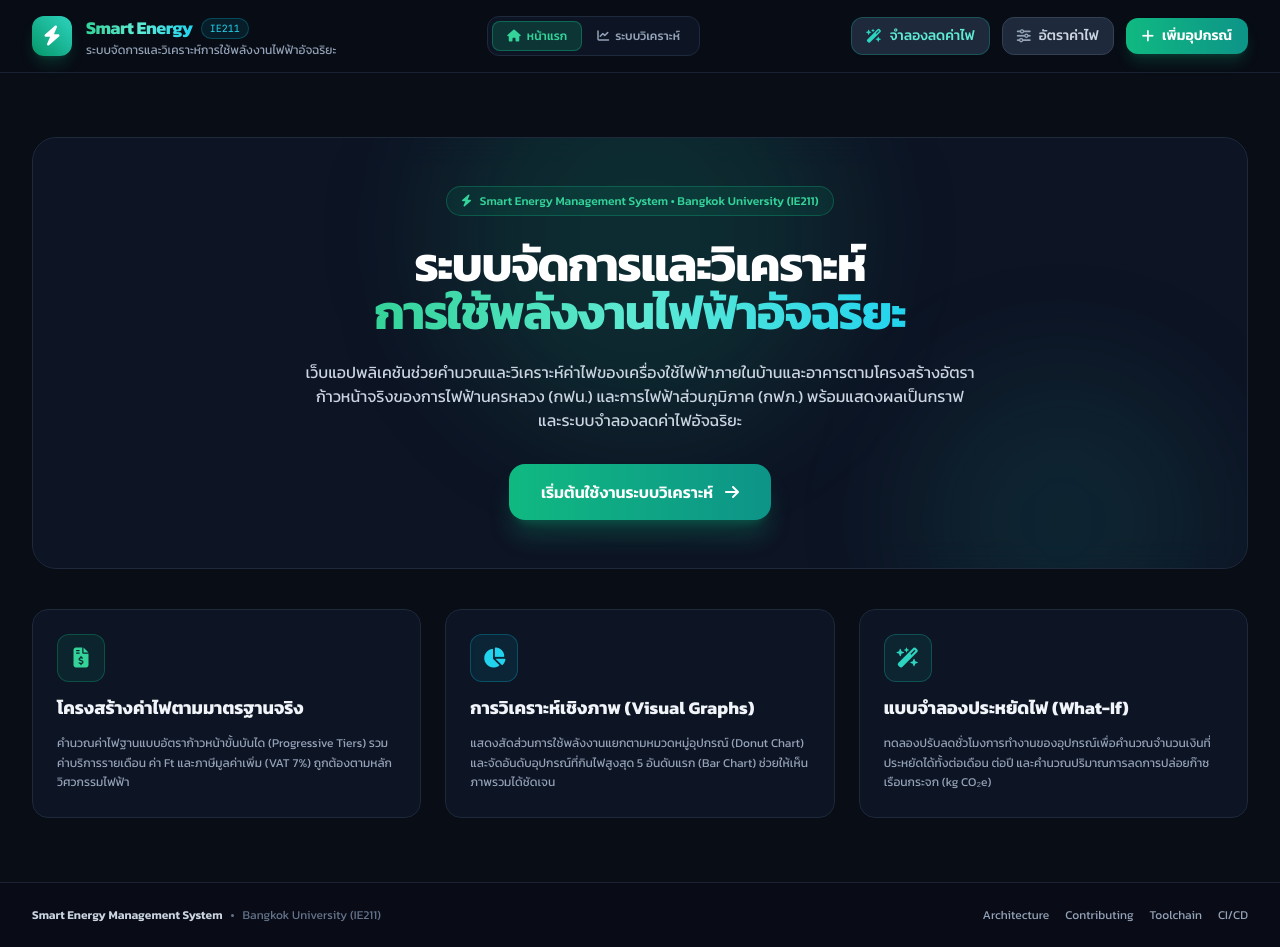
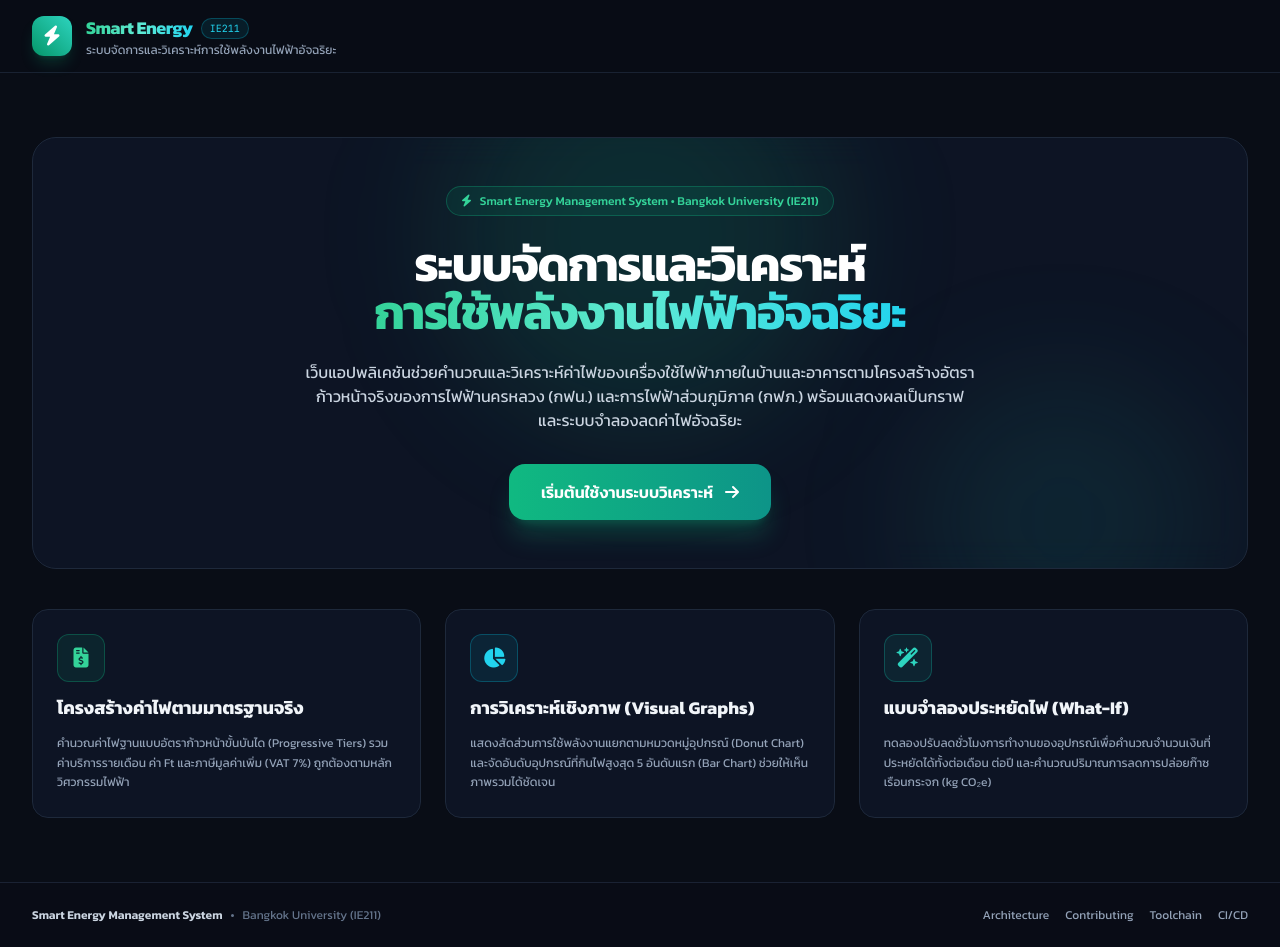
Before and after one commit to Lazypopular/IE211-PROJECT, a plain HTML site: page index.html in a window 1280 px wide. Drawn offline with nearby package versions, Linux system fonts and the light colour scheme.

Commit message:
style(ui): hide header actions on welcome view and move add-appliance button to list panel

```diff
--- a/index.html
+++ b/index.html
@@ -72,36 +72,24 @@
                 </div>
             </div>
 
-            <!-- Navigation Mode Switcher -->
-            <div class="flex items-center bg-slate-900/80 p-1 rounded-xl border border-slate-800 text-xs">
-                <button id="navHomeBtn" class="px-3.5 py-1.5 rounded-lg border border-transparent font-medium transition-all text-slate-400 hover:text-white flex items-center gap-1.5">
-                    <i class="fa-solid fa-house"></i>
+            <!-- Top Actions (ซ่อนในหน้าแรก แสดงเฉพาะหน้าระบบวิเคราะห์) -->
+            <div id="headerTopControls" class="hidden flex items-center gap-2 sm:gap-2.5 flex-wrap">
+                <!-- ปุ่มกลับหน้าแรก -->
+                <button id="navHomeBtn" class="px-3.5 py-2 rounded-xl bg-slate-800/90 hover:bg-slate-700 text-slate-300 hover:text-white border border-slate-700 text-xs sm:text-sm font-medium flex items-center gap-2 transition-all">
+                    <i class="fa-solid fa-house text-slate-400"></i>
                     <span>หน้าแรก</span>
                 </button>
-                <button id="navDashboardBtn" class="px-3.5 py-1.5 rounded-lg border border-transparent font-medium transition-all text-slate-400 hover:text-white flex items-center gap-1.5">
-                    <i class="fa-solid fa-chart-line"></i>
-                    <span>ระบบวิเคราะห์</span>
-                </button>
-            </div>
 
-            <!-- Top Actions -->
-            <div class="flex items-center gap-2 sm:gap-3 flex-wrap">
                 <!-- ปุ่มจำลองการประหยัดพลังงาน -->
                 <button id="openSimulationModalBtn" class="px-3.5 py-2 rounded-xl bg-slate-800 hover:bg-slate-700 text-teal-300 border border-teal-500/30 text-xs sm:text-sm font-medium flex items-center gap-2 transition-all hover:scale-105 shadow-sm">
                     <i class="fa-solid fa-wand-magic-sparkles text-teal-400"></i>
-                    <span class="hidden sm:inline">จำลองลดค่าไฟ</span>
+                    <span>จำลองลดค่าไฟ</span>
                 </button>
 
                 <!-- ปุ่มตั้งค่าอัตราค่าไฟ -->
                 <button id="openTariffModalBtn" class="px-3.5 py-2 rounded-xl bg-slate-800 hover:bg-slate-700 text-slate-300 border border-slate-700 text-xs sm:text-sm font-medium flex items-center gap-2 transition-all hover:text-white">
                     <i class="fa-solid fa-sliders text-slate-400"></i>
-                    <span class="hidden sm:inline">อัตราค่าไฟ</span>
-                </button>
-
-                <!-- ปุ่มเพิ่มเครื่องใช้ไฟฟ้า (Primary) -->
-                <button id="openAddApplianceBtn" class="px-4 py-2 rounded-xl bg-gradient-to-r from-emerald-500 to-teal-600 hover:from-emerald-400 hover:to-teal-500 text-white text-xs sm:text-sm font-semibold flex items-center gap-2 transition-all shadow-lg shadow-emerald-500/20 hover:scale-105">
-                    <i class="fa-solid fa-plus"></i>
-                    <span>เพิ่มอุปกรณ์</span>
+                    <span>อัตราค่าไฟ</span>
                 </button>
             </div>
         </div>
@@ -330,10 +318,16 @@
                                 </button>
                             </div>
 
-                            <!-- Search Box -->
-                            <div class="relative max-w-xs w-full">
-                                <i class="fa-solid fa-magnifying-glass absolute left-3 top-1/2 -translate-y-1/2 text-slate-500 text-xs"></i>
-                                <input type="text" id="applianceSearchInput" placeholder="ค้นหาชื่ออุปกรณ์หรือโน้ต..." class="w-full pl-8 pr-3 py-1.5 bg-slate-900 border border-slate-700/80 rounded-xl text-xs text-slate-200 placeholder-slate-500 focus:outline-none focus:border-emerald-500 transition-colors">
+                            <!-- Search Box & Add Appliance Button -->
+                            <div class="flex items-center gap-2 w-full sm:w-auto justify-end">
+                                <div class="relative flex-1 sm:w-52">
+                                    <i class="fa-solid fa-magnifying-glass absolute left-3 top-1/2 -translate-y-1/2 text-slate-500 text-xs"></i>
+                                    <input type="text" id="applianceSearchInput" placeholder="ค้นหาชื่ออุปกรณ์หรือโน้ต..." class="w-full pl-8 pr-3 py-1.5 bg-slate-900 border border-slate-700/80 rounded-xl text-xs text-slate-200 placeholder-slate-500 focus:outline-none focus:border-emerald-500 transition-colors">
+                                </div>
+                                <button id="openAddApplianceBtn" class="px-3.5 py-1.5 rounded-xl bg-gradient-to-r from-emerald-500 to-teal-600 hover:from-emerald-400 hover:to-teal-500 text-white text-xs font-semibold flex items-center gap-1.5 transition-all shadow-md shadow-emerald-500/20 hover:scale-105 whitespace-nowrap">
+                                    <i class="fa-solid fa-plus"></i>
+                                    <span>เพิ่มอุปกรณ์</span>
+                                </button>
                             </div>
                         </div>
 
--- a/src/js/app.js
+++ b/src/js/app.js
@@ -167,8 +167,7 @@ function handleSaveTariff(newSettings) {
 function switchView(view) {
     const welcomeSection = document.getElementById('welcomeSection');
     const dashboardSection = document.getElementById('dashboardSection');
-    const navHomeBtn = document.getElementById('navHomeBtn');
-    const navDashboardBtn = document.getElementById('navDashboardBtn');
+    const headerTopControls = document.getElementById('headerTopControls');
 
     if (view === 'dashboard') {
         if (welcomeSection) welcomeSection.classList.add('hidden');
@@ -176,14 +175,7 @@ function switchView(view) {
             dashboardSection.classList.remove('hidden');
             dashboardSection.scrollIntoView({ behavior: 'smooth', block: 'start' });
         }
-        if (navDashboardBtn) {
-            navDashboardBtn.classList.add('bg-emerald-500/20', 'text-emerald-400', 'border-emerald-500/40');
-            navDashboardBtn.classList.remove('text-slate-400', 'border-transparent');
-        }
-        if (navHomeBtn) {
-            navHomeBtn.classList.remove('bg-emerald-500/20', 'text-emerald-400', 'border-emerald-500/40');
-            navHomeBtn.classList.add('text-slate-400', 'border-transparent');
-        }
+        if (headerTopControls) headerTopControls.classList.remove('hidden');
         sessionStorage.setItem('current_page_view', 'dashboard');
     } else {
         if (welcomeSection) {
@@ -191,14 +183,7 @@ function switchView(view) {
             welcomeSection.scrollIntoView({ behavior: 'smooth', block: 'start' });
         }
         if (dashboardSection) dashboardSection.classList.add('hidden');
-        if (navHomeBtn) {
-            navHomeBtn.classList.add('bg-emerald-500/20', 'text-emerald-400', 'border-emerald-500/40');
-            navHomeBtn.classList.remove('text-slate-400', 'border-transparent');
-        }
-        if (navDashboardBtn) {
-            navDashboardBtn.classList.remove('bg-emerald-500/20', 'text-emerald-400', 'border-emerald-500/40');
-            navDashboardBtn.classList.add('text-slate-400', 'border-transparent');
-        }
+        if (headerTopControls) headerTopControls.classList.add('hidden');
         sessionStorage.setItem('current_page_view', 'welcome');
     }
 }
```
Also changed, not shown: static/js/app.js (+3 -18 lines), templates/index.html (+17 -23 lines).
